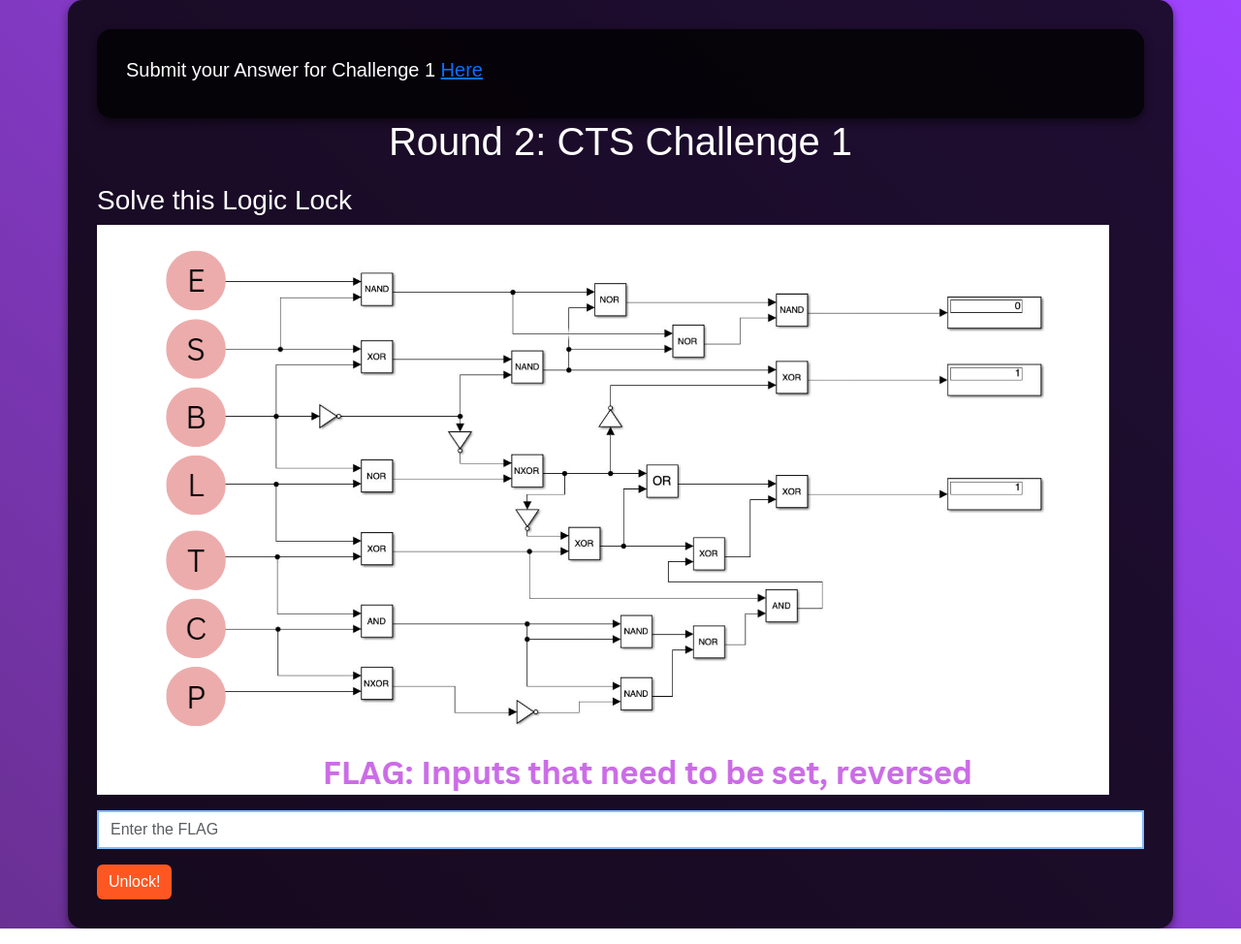
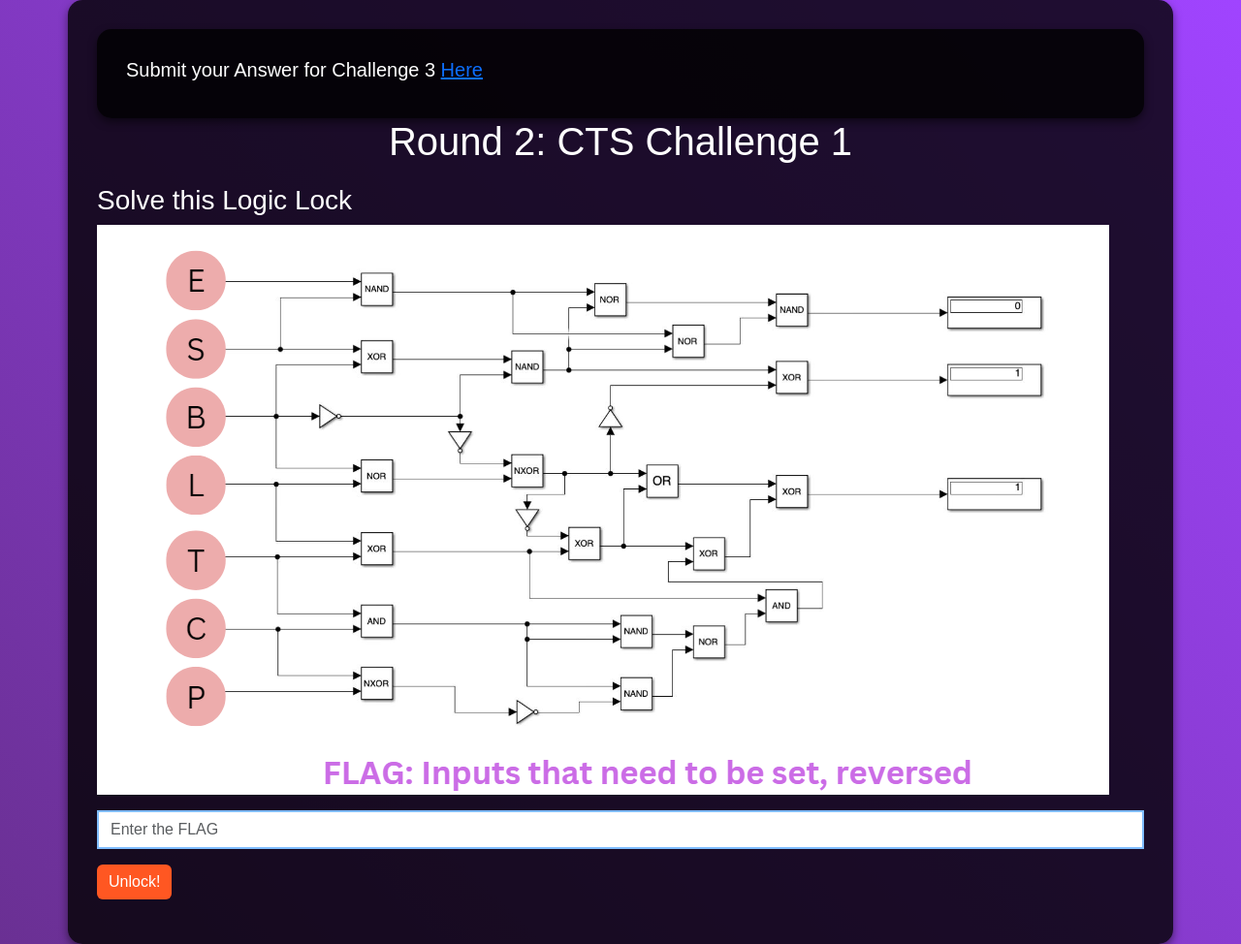
Before and after one commit to Binbasri-in/sps-ctf, a Flask app: page /round2 in a window 1280 px wide. Shown: the whole page at 97% size. Run offline with Flask 3, Linux system fonts and the light colour scheme.

Commit message:
added forms

```diff
--- a/app.py
+++ b/app.py
@@ -6,7 +6,7 @@ app = Flask(__name__)
 def challenge_one():
     return render_template('round1/challenge1.html')
 
-@app.route('/DominatePixelHertz')
+@app.route('/HertzDominatePixel')
 def challenge_two():
     return render_template('round1/challenge2.html')
 
@@ -14,7 +14,7 @@ def challenge_two():
 def round2():
     return render_template('round2/challenge1.html')
 
-@app.route('/flag21')
+@app.route('/ctse')
 def flag21():
     return render_template('round2/challenge2.html')
 
--- a/templates/round1/challenge1.html
+++ b/templates/round1/challenge1.html
@@ -5,7 +5,7 @@
 {% block content %}
 <div class="container">
   <h5 class="content-wrap-box">
-    Submit your Answer for Challenge 1 <a href="/">Here</a>
+    Submit your Answer for Challenge 1 <a href="https://forms.gle/FoK2tknHQLa26J2c9">Here</a>
   </h5>
 </div>
 
--- a/templates/round1/challenge2.html
+++ b/templates/round1/challenge2.html
@@ -5,7 +5,7 @@
 {% block content %}
 <div class="container">
   <h5 class="content-wrap-box">
-    Submit your Answer for Challenge 2 <a href="/">Here</a>
+    Submit your Answer for Challenge 2 <a href="https://forms.gle/5h4xtqrHbKifxPwr7">Here</a>
   </h5>
 </div>
 <h1 class="mt-4">Round 1: CTS Challenge 2</h1>
@@ -22,7 +22,7 @@
 </div>
 
 <div class="mb-3">
-    <input type="text" class="form-control" id="input3" name="input3" placeholder="Complete the sequence!">
+    <input type="text" class="form-control" id="input3" name="input3" placeholder="Enter the FLAG!">
 </div>
 <button type="button" class="btn btn-primary" onclick="PrintLink()">Unlock!</button>
 <div class="mb-3">
--- a/templates/round2/challenge1.html
+++ b/templates/round2/challenge1.html
@@ -4,9 +4,9 @@
 
 {% block content %}
 <div class="container">
-    <h5 class="content-wrap-box">
-      Submit your Answer for Challenge 1 <a href="/">Here</a>
-    </h5>
+  <h5 class="content-wrap-box">
+    Submit your Answer for Challenge 3 <a href="https://forms.gle/eq4z3khq88PA8w5F6">Here</a>
+  </h5>
 </div>
 
 <h1>Round 2: CTS Challenge 1</h1>
@@ -16,19 +16,23 @@
 <img src="{{ url_for('static', filename='logic-lock.png') }}" alt="Logic Lock">
 
 <div class="mb-3 mt-3">
-    <input type="text" class="form-control" id="input1" name="input1"
-      placeholder="Enter the FLAG" autofocus>
-  </div>
+  <input type="text" class="form-control" id="input1" name="input1" placeholder="Enter the FLAG" autofocus>
+</div>
 
-  <button type="button" class="btn btn-primary" onclick="PrintLink()">Unlock!</button>
-
+<button type="button" class="btn btn-primary" onclick="PrintLink()">Unlock!</button>
+<div class="mb-3">
+  <p id="link"></p> <!-- The link will be displayed here -->
+</div>
 {% endblock %}
 
 {% block script %}
+
 function PrintLink() {
   var input1 = document.getElementById("input1").value;
   var link = "https://sps-ctf-f4d6815cae2a.herokuapp.com/" + input1;
   alert("Check if this lisk is leading to next one: " + link);
-  window.location.href = link;
+  document.getElementById("link").innerHTML = "Check if this lisk is leading to next one: <a href='" + link + "'>" + link
+    + "</a>";
+
 }
 {% endblock %}
--- a/templates/round2/challenge2.html
+++ b/templates/round2/challenge2.html
@@ -3,6 +3,11 @@
 {% block title %}Round 2: CTF Challenge 2{% endblock %}
 
 {% block content %}
+<div class="container">
+    <h5 class="content-wrap-box">
+      Submit your Answer for Challenge 4 <a href="https://forms.gle/ajFdR3LZUkedHdVy9">Here</a>
+    </h5>
+</div>
 <h1>Round 2: CTS Challenge 2</h1>
 
 {% endblock %}
--- a/templates/round2/challenge3.html
+++ b/templates/round2/challenge3.html
@@ -3,6 +3,12 @@
 {% block title %}Round 2: CTF Challenge 3{% endblock %}
 
 {% block content %}
+<div class="container">
+    <h5 class="content-wrap-box">
+      Submit your Answer for Challenge 5 <a href="https://forms.gle/wKmBSq4hrNTLJJMR6">Here</a>
+    </h5>
+</div>
+
 <h1>Round 2: CTS Challenge 3</h1>
 <h3>Log In</h3>
 <div class="mb-3">
```
Also changed, not shown: 1 other file.
